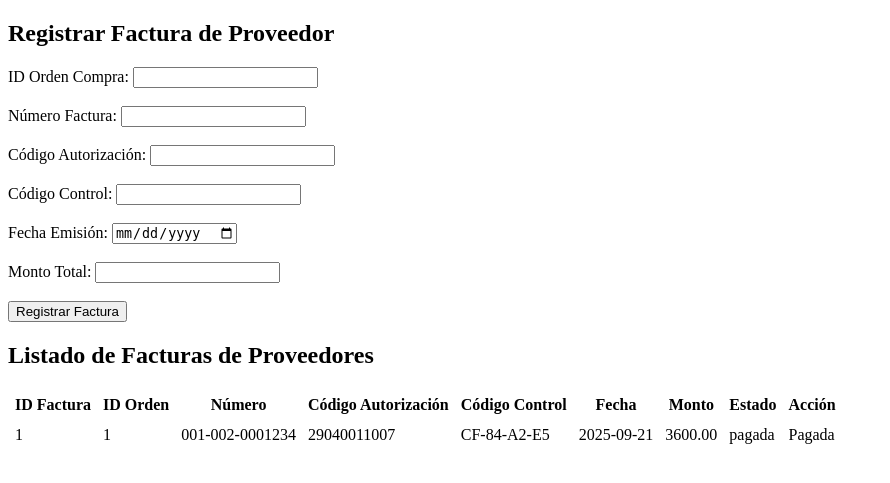
After one commit to as7haro7/almacen_autos, a PHP site: page /presentacion/facturasProveedor.php in a window 1280 px wide. The commit adds this page. Shown: the top 483 px of the page, without its empty margins (0-890 px from the left). Run offline with PHP 8.4, Linux system fonts and the light colour scheme; data comes from the database, SQL or seed files in the repository.

Commit message:
facturacion de proovedores

```diff
--- /dev/null
+++ b/datos/FacturaProveedorDAO.php
@@ -0,0 +1,43 @@
+<?php
+require_once 'Conexion.php';
+
+class FacturaProveedorDAO {
+
+    public function registrarFactura($idOrden, $numeroFactura, $codigoAut, $codigoCtrl, $fecha, $monto) {
+        $cn = Conexion::conectar();
+
+        $sql = "INSERT INTO facturas_proveedor
+                (id_orden_compra, numero_factura, codigo_autorizacion, codigo_control, fecha_emision, monto_total, estado_pago)
+                VALUES (:idOrden, :numeroFactura, :codigoAut, :codigoCtrl, :fecha, :monto, 'pendiente')";
+        $stmt = $cn->prepare($sql);
+        $stmt->bindParam(":idOrden", $idOrden, PDO::PARAM_INT);
+        $stmt->bindParam(":numeroFactura", $numeroFactura);
+        $stmt->bindParam(":codigoAut", $codigoAut);
+        $stmt->bindParam(":codigoCtrl", $codigoCtrl);
+        $stmt->bindParam(":fecha", $fecha);
+        $stmt->bindParam(":monto", $monto);
+        return $stmt->execute();
+    }
+
+    public function listarFacturas() {
+        $cn = Conexion::conectar();
+        $sql = "SELECT f.id_factura_proveedor, f.numero_factura, f.codigo_autorizacion,
+                       f.codigo_control, f.fecha_emision, f.monto_total, f.estado_pago,
+                       o.id_orden_compra
+                FROM facturas_proveedor f
+                INNER JOIN ordenes_compra o ON f.id_orden_compra = o.id_orden_compra
+                ORDER BY f.id_factura_proveedor DESC";
+        $stmt = $cn->query($sql);
+        return $stmt->fetchAll(PDO::FETCH_ASSOC);
+    }
+
+    public function actualizarEstadoPago($idFactura, $nuevoEstado) {
+        $cn = Conexion::conectar();
+        $sql = "UPDATE facturas_proveedor SET estado_pago = :estado WHERE id_factura_proveedor = :idFactura";
+        $stmt = $cn->prepare($sql);
+        $stmt->bindParam(":estado", $nuevoEstado);
+        $stmt->bindParam(":idFactura", $idFactura, PDO::PARAM_INT);
+        return $stmt->execute();
+    }
+}
+?>
--- /dev/null
+++ b/negocio/FacturaProveedorNegocio.php
@@ -0,0 +1,27 @@
+<?php
+require_once __DIR__ . '/../datos/FacturaProveedorDAO.php';
+
+class FacturaProveedorNegocio {
+    private $dao;
+
+    public function __construct() {
+        $this->dao = new FacturaProveedorDAO();
+    }
+
+    public function registrarFactura($idOrden, $numeroFactura, $codigoAut, $codigoCtrl, $fecha, $monto) {
+        if (empty($numeroFactura) || empty($fecha) || $monto <= 0) {
+            return "Datos de factura inválidos.";
+        }
+        $res = $this->dao->registrarFactura($idOrden, $numeroFactura, $codigoAut, $codigoCtrl, $fecha, $monto);
+        return $res ? "Factura registrada correctamente." : "Error al registrar factura.";
+    }
+
+    public function listarFacturas() {
+        return $this->dao->listarFacturas();
+    }
+
+    public function pagarFactura($idFactura) {
+        return $this->dao->actualizarEstadoPago($idFactura, "pagada");
+    }
+}
+?>
--- a/presentacion/OrdenCompra.php
+++ b/presentacion/OrdenCompra.php
@@ -28,6 +28,6 @@ $ordenes = $service->listarOrdenes();
 <h2>Órdenes de Compra</h2>
 <ul>
     <?php foreach ($ordenes as $orden) : ?>
-        <li>ID: <?= $orden['id_orden_compra']; ?> - Proveedor: <?= $orden['id_proveedor']; ?> - Usuario: <?= $orden['id_usuario']; ?> - Fecha: <?= $orden['fecha_emision']; ?> - Monto: <?= $orden['monto_total']; ?> - Estado: <?= $orden['estado']; ?></li>
+        <ol>ID: <?= $orden['id_orden_compra']; ?> - Proveedor: <?= $orden['id_proveedor']; ?> - Usuario: <?= $orden['id_usuario']; ?> - Fecha: <?= $orden['fecha_emision']; ?> - Monto: <?= $orden['monto_total']; ?> - Estado: <?= $orden['estado']; ?></ol>
     <?php endforeach; ?>
 </ul>
--- /dev/null
+++ b/presentacion/facturasProveedor.php
@@ -0,0 +1,98 @@
+<?php
+require_once __DIR__ . '/../negocio/FacturaProveedorNegocio.php';
+
+$negocio = new FacturaProveedorNegocio();
+$mensaje = "";
+
+// Registrar factura
+if (isset($_POST["registrar"])) {
+    $idOrden = $_POST["id_orden_compra"];
+    $numFactura = $_POST["numero_factura"];
+    $codAut = $_POST["codigo_autorizacion"];
+    $codCtrl = $_POST["codigo_control"];
+    $fecha = $_POST["fecha_emision"];
+    $monto = $_POST["monto_total"];
+    $mensaje = $negocio->registrarFactura($idOrden, $numFactura, $codAut, $codCtrl, $fecha, $monto);
+}
+
+// Marcar como pagada
+if (isset($_POST["pagar"])) {
+    $idFactura = $_POST["id_factura"];
+    $negocio->pagarFactura($idFactura);
+}
+
+$listado = $negocio->listarFacturas();
+?>
+
+<!DOCTYPE html>
+<html lang="es">
+<head>
+    <meta charset="UTF-8">
+    <title>Facturación de Proveedores</title>
+</head>
+<body>
+    <h2>Registrar Factura de Proveedor</h2>
+    <form method="post">
+        <label>ID Orden Compra:</label>
+        <input type="number" name="id_orden_compra" required><br><br>
+
+        <label>Número Factura:</label>
+        <input type="text" name="numero_factura" required><br><br>
+
+        <label>Código Autorización:</label>
+        <input type="text" name="codigo_autorizacion"><br><br>
+
+        <label>Código Control:</label>
+        <input type="text" name="codigo_control"><br><br>
+
+        <label>Fecha Emisión:</label>
+        <input type="date" name="fecha_emision" required><br><br>
+
+        <label>Monto Total:</label>
+        <input type="number" step="0.01" name="monto_total" required><br><br>
+
+        <button type="submit" name="registrar">Registrar Factura</button>
+    </form>
+
+    <?php if ($mensaje): ?>
+        <p><strong><?php echo $mensaje; ?></strong></p>
+    <?php endif; ?>
+
+    <h2>Listado de Facturas de Proveedores</h2>
+    <table  cellpadding="5">
+        <tr>
+            <th>ID Factura</th>
+            <th>ID Orden</th>
+            <th>Número</th>
+            <th>Código Autorización</th>
+            <th>Código Control</th>
+            <th>Fecha</th>
+            <th>Monto</th>
+            <th>Estado</th>
+            <th>Acción</th>
+        </tr>
+        <?php foreach ($listado as $f): ?>
+        <tr>
+            <td><?php echo $f["id_factura_proveedor"]; ?></td>
+            <td><?php echo $f["id_orden_compra"]; ?></td>
+            <td><?php echo $f["numero_factura"]; ?></td>
+            <td><?php echo $f["codigo_autorizacion"]; ?></td>
+            <td><?php echo $f["codigo_control"]; ?></td>
+            <td><?php echo $f["fecha_emision"]; ?></td>
+            <td><?php echo $f["monto_total"]; ?></td>
+            <td><?php echo $f["estado_pago"]; ?></td>
+            <td>
+                <?php if ($f["estado_pago"] == "pendiente"): ?>
+                <form method="post" style="display:inline;">
+                    <input type="hidden" name="id_factura" value="<?php echo $f["id_factura_proveedor"]; ?>">
+                    <button type="submit" name="pagar">Marcar Pagada</button>
+                </form>
+                <?php else: ?>
+                Pagada
+                <?php endif; ?>
+            </td>
+        </tr>
+        <?php endforeach; ?>
+    </table>
+</body>
+</html>
```
Also changed, not shown: datos/OrdenCompraDetalleDAO.php (added, +44 -0 lines), negocio/OrdenCompraDetalleNegocio.php (added, +27 -0 lines), presentacion/registrarRecepcion.php (added, +70 -0 lines).
